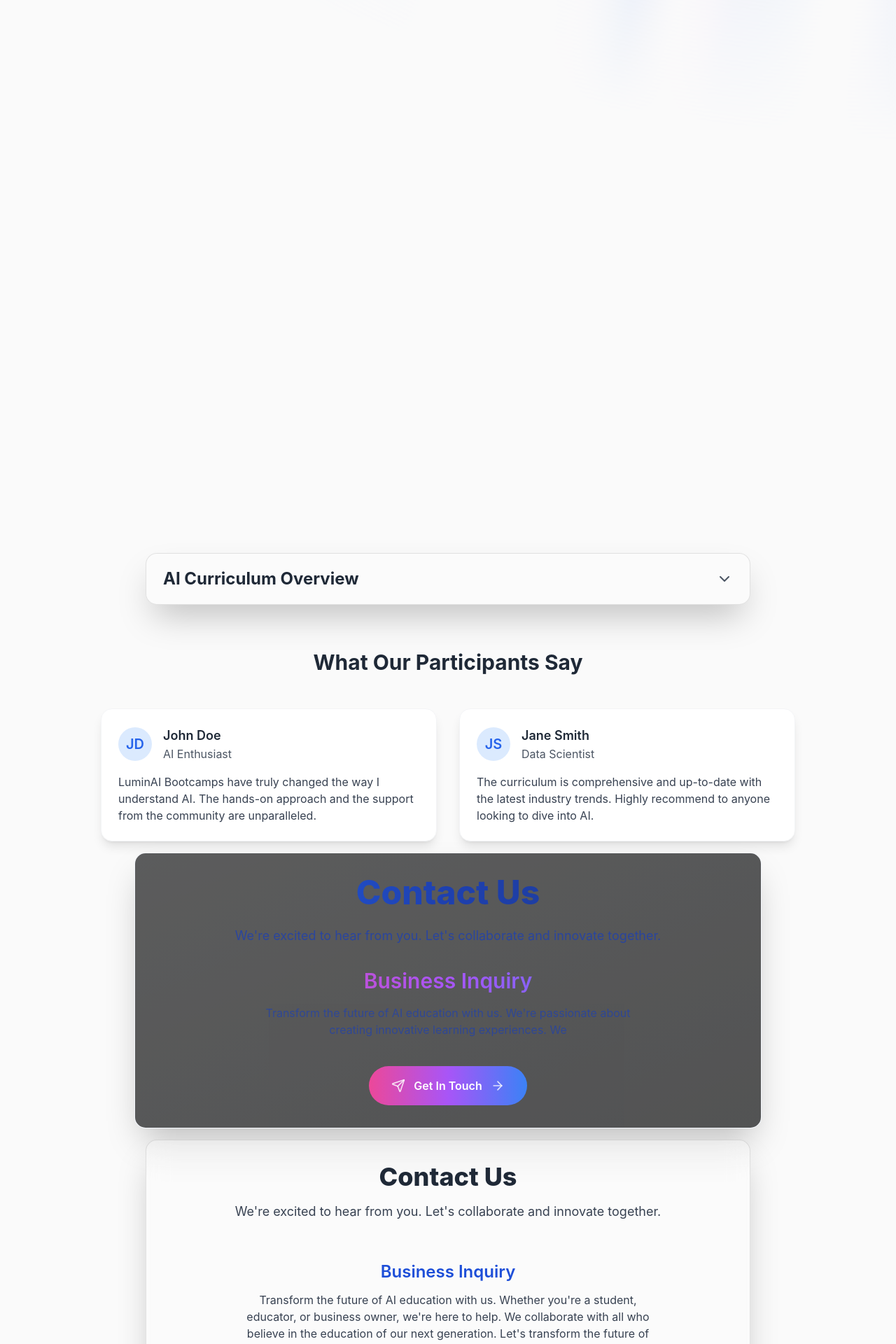
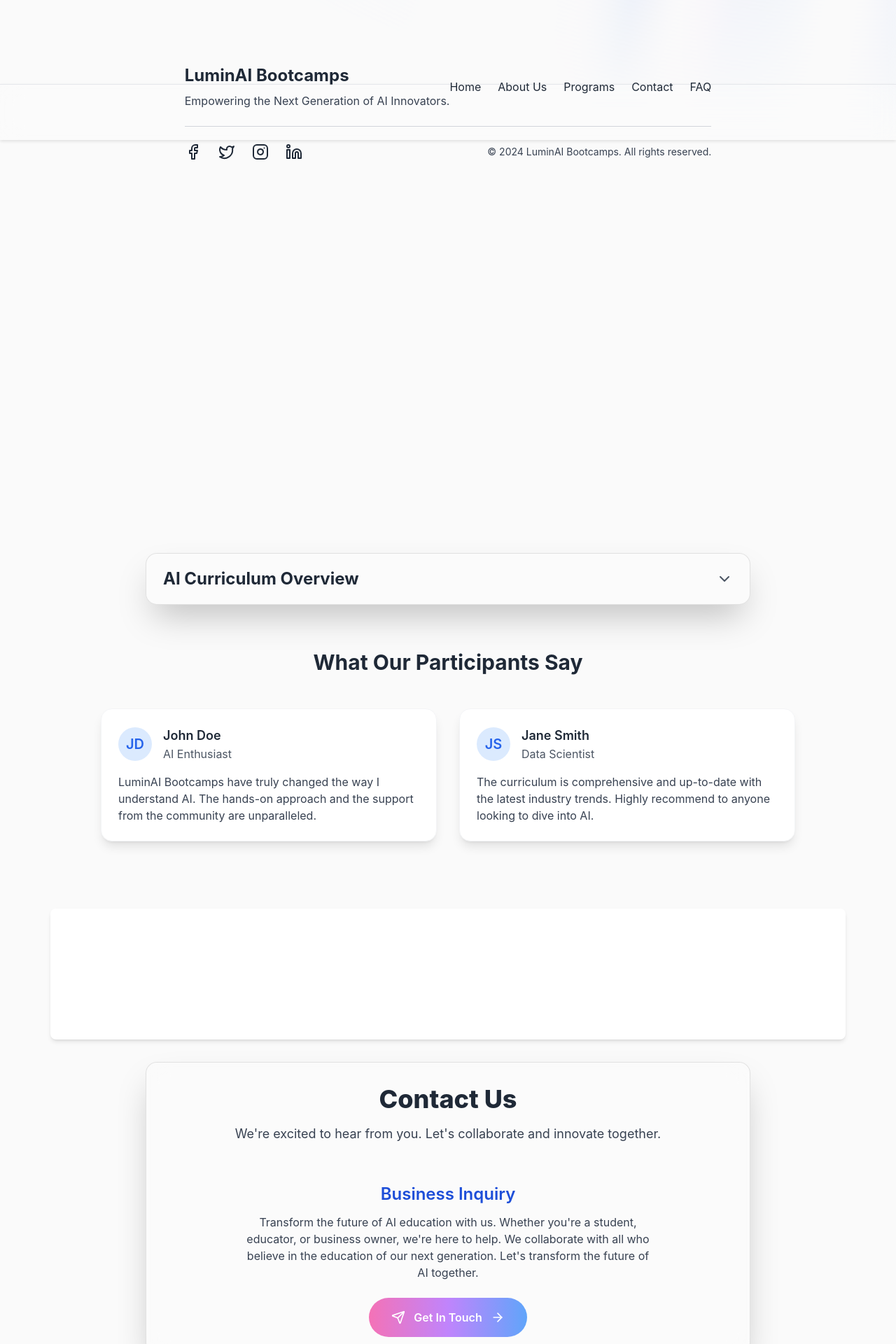
Before and after one commit to SamGu-NRX/LuminAI, a Next.js app: page / in a window 1280 px wide. Shown: the part 600-2520 px from the top of the page at 70% size. Built offline with nearby package versions, Linux system fonts and the light colour scheme; a web font is replaced by a local one.

Commit message:
feat: remove unnecessary files, new footer design

```diff
--- a/src/components/Footer.tsx
+++ b/src/components/Footer.tsx
@@ -1,12 +1,110 @@
-const Footer = () => {
-  const currentYear = new Date().getFullYear();
+"use client";
+import { motion } from "framer-motion";
+import { Facebook, Twitter, Instagram, Linkedin } from "lucide-react";
+
+export default function Footer() {
+  // Variants for animations
+  const containerVariants = {
+    hidden: { opacity: 0, y: 20 },
+    visible: (i = 1) => ({
+      opacity: 1,
+      y: 0,
+      transition: { delay: i * 0.2 },
+    }),
+  };
+
+  const footerLinks = [
+    { name: "Home", href: "/" },
+    { name: "About Us", href: "/about" },
+    { name: "Programs", href: "/programs" },
+    { name: "Contact", href: "/contact" },
+    { name: "FAQ", href: "/faq" },
+  ];
+
+  const socialLinks = [
+    { icon: Facebook, href: "https://www.facebook.com/LuminAIBootcamps" },
+    { icon: Twitter, href: "https://twitter.com/LuminAIBootcamps" },
+    { icon: Instagram, href: "https://instagram.com/LuminAIBootcamps" },
+    { icon: Linkedin, href: "https://linkedin.com/company/LuminAI-Bootcamps" },
+  ];
 
   return (
-    <footer className="bg-gray-800 text-white text-center p-3 mt-8 text-sm transition-opacity duration-500 opacity-0"
-    style={{ opacity: 0, transition: 'opacity 0.5s ease-in-out' }}>
-      <p>&copy; {currentYear} LuminAI Bootcamps. All rights reserved. </p>
-    </footer>
+    <motion.footer
+      initial="hidden"
+      animate="visible"
+      variants={containerVariants}
+      className="bg-white/20 backdrop-blur-lg border-t border-gray-200"
+    >
+      <div className="max-w-7xl mx-auto px-4 py-10">
+        {/* Top Section */}
+        <div className="flex flex-col md:flex-row md:justify-between items-center">
+          {/* Logo and Description */}
+          <motion.div
+            variants={containerVariants}
+            className="text-center md:text-left mb-6 md:mb-0"
+          >
+            <h2 className="text-2xl font-bold text-gray-800">
+              LuminAI Bootcamps
+            </h2>
+            <p className="text-gray-700 mt-2 max-w-sm">
+              Empowering the Next Generation of AI Innovators.
+            </p>
+          </motion.div>
+
+          {/* Navigation Links */}
+          <motion.ul
+            variants={containerVariants}
+            className="flex flex-wrap justify-center md:justify-start space-x-6"
+          >
+            {footerLinks.map((link, index) => (
+              <li key={index}>
+                <a
+                  href={link.href}
+                  className="text-gray-800 hover:text-blue-600 transition-colors"
+                >
+                  {link.name}
+                </a>
+              </li>
+            ))}
+          </motion.ul>
+        </div>
+
+        {/* Divider */}
+        <div className="border-t border-gray-300 my-6"></div>
+
+        {/* Bottom Section */}
+        <div className="flex flex-col md:flex-row md:justify-between items-center">
+          {/* Social Media Links */}
+          <motion.div
+            variants={containerVariants}
+            className="flex space-x-6 mb-4 md:mb-0"
+          >
+            {socialLinks.map((social, index) => {
+              const Icon = social.icon;
+              return (
+                <a
+                  key={index}
+                  href={social.href}
+                  target="_blank"
+                  rel="noopener noreferrer"
+                  className="text-gray-800 hover:text-blue-600 transition-colors"
+                >
+                  <Icon className="w-6 h-6" />
+                </a>
+              );
+            })}
+          </motion.div>
+
+          {/* Copyright */}
+          <motion.p
+            variants={containerVariants}
+            className="text-gray-700 text-sm text-center md:text-right"
+          >
+            &copy; {new Date().getFullYear()} LuminAI Bootcamps. All rights
+            reserved.
+          </motion.p>
+        </div>
+      </div>
+    </motion.footer>
   );
-};
-
-export default Footer;
+}
--- a/src/components/GoogleSignInButton/styles.scss
+++ /dev/null
@@ -1,20 +0,0 @@
-@import 'https://fonts.googleapis.com/css?family=Roboto';
-@tailwind base;
-@tailwind components;
-@tailwind utilities;
-
-.custom-google-button {
-  @apply inline-block bg-white text-gray-700 w-48 rounded-lg border border-gray-300 shadow-md;
-  @apply transition-transform transform hover:scale-105 duration-300;
-  @apply flex items-center justify-center cursor-pointer select-none;
-}
-
-.custom-google-button .icon {
-  background: url('path-to-your-google-icon.png') no-repeat center center / contain;
-  @apply w-10 h-10;
-}
-
-.custom-google-button .buttonText {
-  @apply font-bold text-sm;
-  font-family: 'Roboto', sans-serif;
-}
--- a/src/components/Lander/CTA.tsx
+++ b/src/components/Lander/CTA.tsx
@@ -1,130 +1,47 @@
-"use client";
-import { useEffect, useRef } from "react";
-import { motion, useAnimation } from "framer-motion";
-import { Send, ArrowRight } from "lucide-react";
+'use client';
 
-export default function ContactUsSection() {
-  const contactRef = useRef(null);
-  const controls = useAnimation();
+import { useEffect, useRef } from 'react';
+import { fadeUp } from '@/animations/gsap';
+import ApplyButton from '../ApplyButton';
+
+export default function CTASection() {
+  const ctaRef = useRef<HTMLDivElement>(null);
+  const elementsRef = useRef<HTMLElement[]>([]);
 
   useEffect(() => {
-    const observerOptions = {
-      threshold: 0.1,
-    };
-
-    const observer = new IntersectionObserver((entries) => {
-      entries.forEach((entry) => {
-        if (entry.isIntersecting) {
-          controls.start("visible");
-        }
-      });
-    }, observerOptions);
-
-    if (contactRef.current) {
-      observer.observe(contactRef.current);
+    if (ctaRef.current) {
+      fadeUp(
+        elementsRef.current.filter((el) => el !== null),
+        ctaRef.current,
+        { delay: 0.1 }
+      );
     }
-
-    return () => {
-      if (contactRef.current) {
-        observer.unobserve(contactRef.current);
-      }
-    };
-  }, [controls]);
-
-  const containerVariants = {
-    hidden: { opacity: 0, scale: 0.95 },
-    visible: {
-      opacity: 1,
-      scale: 1,
-      transition: {
-        duration: 0.6,
-        ease: "easeOut",
-        when: "beforeChildren",
-        staggerChildren: 0.3,
-      },
-    },
-  };
-
-  const itemVariants = {
-    hidden: { opacity: 0, y: 30 },
-    visible: {
-      opacity: 1,
-      y: 0,
-      transition: {
-        duration: 0.6,
-        ease: "easeOut",
-      },
-    },
-  };
+  }, []);
 
   return (
-    <motion.div
-      ref={contactRef}
-      initial="hidden"
-      animate={controls}
-      variants={containerVariants}
-      className="relative max-w-4xl mx-auto p-8 bg-blue-50/10 backdrop-filter backdrop-blur-lg border border-blue-100/20 rounded-2xl shadow-2xl overflow-hidden"
-    >
-      {/* Gradient Overlay */}
+    <div ref={ctaRef} className="mt-8 p-4 text-center">
       <div
-        className="absolute inset-0 bg-gradient-to-br from-blue-50/10 to-blue-100/5
-        opacity-70 pointer-events-none z-0"
-      />
-
-      {/* Content */}
-      <div className="relative z-10 text-blue-900 text-center">
-        <motion.h2
-          variants={itemVariants}
-          className="text-5xl font-extrabold mb-6 bg-clip-text text-transparent
-          bg-gradient-to-r from-blue-600 via-blue-800 to-blue-900"
+        className="transition-all bg-white rounded-lg custom-grid grid-cols-1 mt-8 p-4 shadow-md hover:shadow-lg"
+      >
+        <h2 className="text-2xl font-bold mb-2"
+            ref={(el) => {
+              if (el) elementsRef.current[1] = el;
+            }}>
+          Ready to Start Your AI Journey?
+        </h2>
+        <p className="mb-4"
+          ref={(el) => {
+            if (el) elementsRef.current[2] = el;
+          }}
         >
-          Contact Us
-        </motion.h2>
-
-        <motion.p
-          variants={itemVariants}
-          className="text-lg mb-8 text-blue-800/80 max-w-2xl mx-auto"
-        >
-          We're excited to hear from you. Let's collaborate and innovate
-          together.
-        </motion.p>
-
-        <motion.div variants={itemVariants} className="mb-10">
-          <h3
-            className="text-3xl font-semibold mb-4 text-blue-900/90 bg-clip-text text-transparent
-          bg-gradient-to-r from-pink-500 via-purple-500 to-blue-500"
-          >
-            Business Inquiry
-          </h3>
-          <p className="text-blue-800/70 max-w-xl mx-auto">
-            Transform the future of AI education with us. We're passionate about
-            creating innovative learning experiences. We
-          </p>
-        </motion.div>
-
-        <motion.button
-          variants={itemVariants}
-          whileHover={{
-            scale: 1.05,
-            transition: { duration: 0.2 },
-          }}
-          whileTap={{ scale: 0.95 }}
-          className="group relative px-8 py-4
-          bg-gradient-to-r from-pink-500 via-purple-500 to-blue-500
-          text-white font-semibold
-          transition-all duration-300 ease-in-out flex items-center
-          justify-center mx-auto space-x-3 rounded-full
-          hover:bg-gradient-to-r hover:from-pink-600 hover:via-purple-600 hover:to-blue-600
-          hover:shadow-xl"
-        >
-          <Send className="w-5 h-5 mr-3 text-white/80 group-hover:animate-pulse" />
-          Get In Touch
-          <ArrowRight
-            className="ml-3 w-5 h-5 text-white/80 transition-transform
-            group-hover:translate-x-1"
-          />
-        </motion.button>
+          Join us for an immersive AI learning experience and be part of the
+          future of innovation.
+        </p>
+        <ApplyButton ref={(el) => {
+              if (el) elementsRef.current[3] = el;
+            }}
+        />
       </div>
-    </motion.div>
+    </div>
   );
 }
--- a/src/components/Lander/ContactUs.tsx
+++ b/src/components/Lander/ContactUs.tsx
@@ -83,10 +83,7 @@ export default function ContactUsSection() {
         </div>
 
         {/* Content */}
-        <motion.div
-          variants={itemVariants}
-          className="px-6 py-6 text-center"
-        >
+        <motion.div variants={itemVariants} className="px-6 py-6 text-center">
           <motion.div variants={itemVariants} className="mb-6">
             <h3 className="text-2xl font-semibold text-blue-700 mb-3">
               Business Inquiry
@@ -103,9 +100,13 @@ export default function ContactUsSection() {
             variants={itemVariants}
             whileHover={{ scale: 1.05 }}
             whileTap={{ scale: 0.95 }}
-            className="mt-4 px-8 py-4 bg-blue-500 text-white rounded-full
-                       hover:bg-blue-600 transition-colors duration-300
-                       flex items-center justify-center space-x-2"
+            className="group relative px-8 py-4
+            bg-gradient-to-r from-pink-400 via-purple-400 to-blue-400
+          text-white font-semibold
+            transition-colors duration-300 flex items-center
+            justify-center mx-auto space-x-3 rounded-full
+            hover:bg-gradient-to-r hover:from-pink-600 hover:via-purple-600 hover:to-blue-600
+            hover:shadow-xl"
           >
             <Send className="w-5 h-5 text-white" />
             <span>Get In Touch</span>
--- /dev/null
+++ b/src/components/ui/pulsating-button.tsx
@@ -0,0 +1,38 @@
+"use client";
+
+import React from "react";
+
+import { cn } from "@/lib/shadcn/utils";
+
+interface PulsatingButtonProps
+  extends React.ButtonHTMLAttributes<HTMLButtonElement> {
+  pulseColor?: string;
+  duration?: string;
+}
+
+export default function PulsatingButton({
+  className,
+  children,
+  pulseColor = "#0096ff",
+  duration = "1.5s",
+  ...props
+}: PulsatingButtonProps) {
+  return (
+    <button
+      className={cn(
+        "relative text-center cursor-pointer flex justify-center items-center rounded-lg text-white dark:text-black bg-blue-500 dark:bg-blue-500 px-4 py-2",
+        className,
+      )}
+      style={
+        {
+          "--pulse-color": pulseColor,
+          "--duration": duration,
+        } as React.CSSProperties
+      }
+      {...props}
+    >
+      <div className="relative z-10">{children}</div>
+      <div className="absolute top-1/2 left-1/2 size-full rounded-lg bg-inherit animate-pulse -translate-x-1/2 -translate-y-1/2" />
+    </button>
+  );
+}
```
Also changed, not shown: src/components/GoogleSignInButton/SignInButton.tsx (deleted, +0 -38 lines), tailwind.config.ts (+32 -25 lines).
